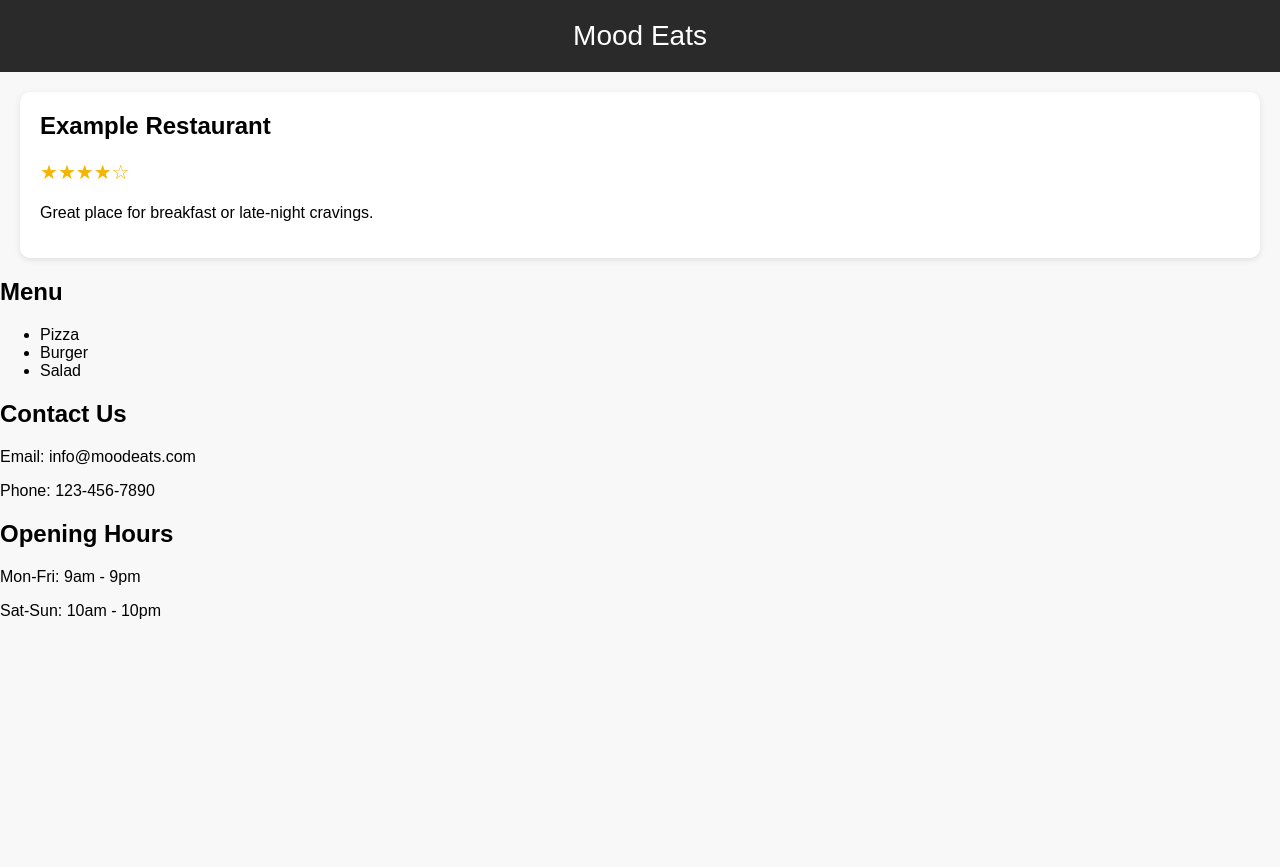
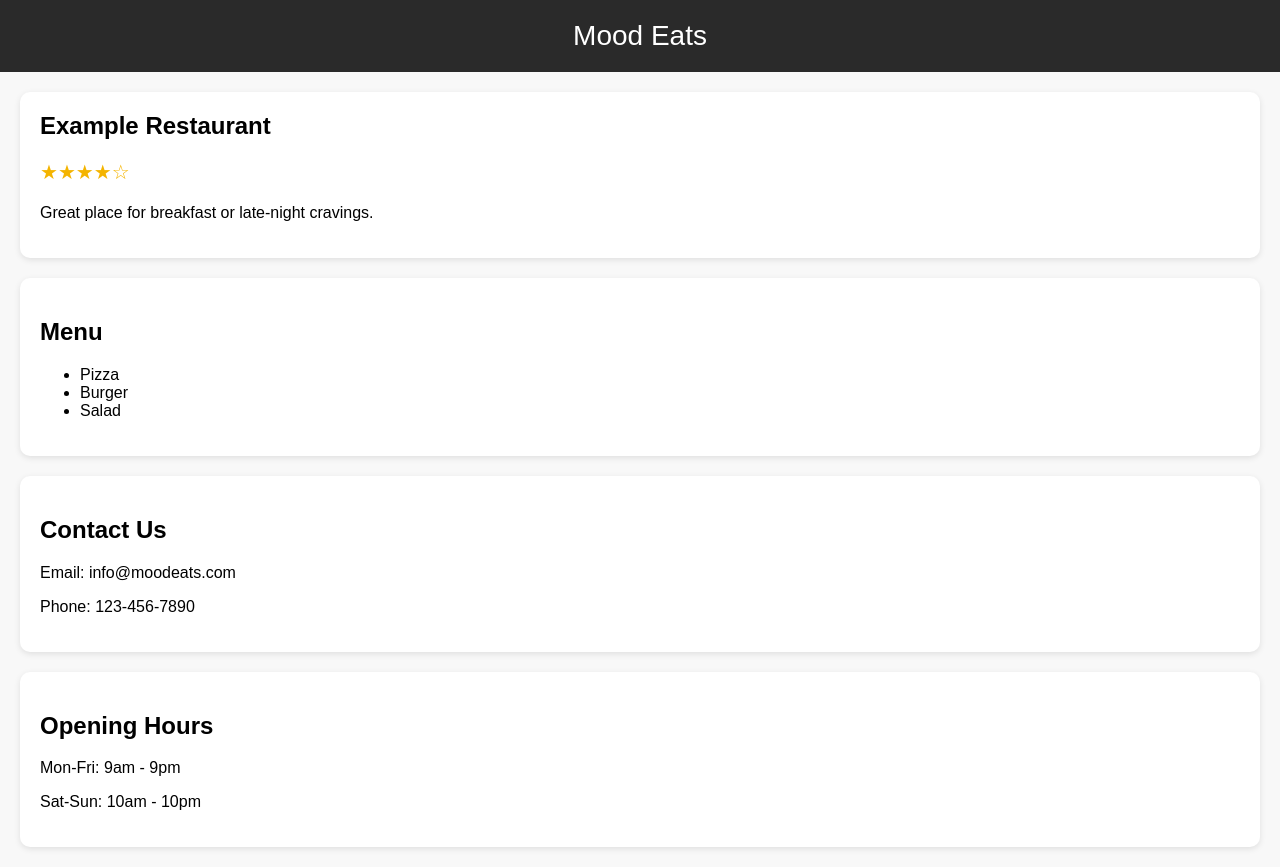
Before and after one commit to petertsakirios3-coder/mood-eats, a plain HTML site: page index.html in a window 1280 px wide. Before the commit the page ends 800 px from the top, so only its background shows below. Drawn offline with Linux system fonts and the light colour scheme.

Commit message:
Update index.html

```diff
--- a/index.html
+++ b/index.html
@@ -19,7 +19,7 @@
             text-align: center;
         }
 
-        .place {
+        .section {
             background: white;
             margin: 20px;
             padding: 20px;
@@ -37,29 +37,37 @@
         }
     </style>
 </head>
+
 <body>
 
 <header>Mood Eats</header>
 
-<div class="place">
+<div class="section place">
     <h2>Example Restaurant</h2>
     <p class="rating">★★★★☆</p>
     <p>Great place for breakfast or late-night cravings.</p>
 </div>
 
-</body>
-</html>
+<div class="section">
     <h2>Menu</h2>
     <ul>
         <li>Pizza</li>
         <li>Burger</li>
         <li>Salad</li>
     </ul>
+</div>
 
+<div class="section">
     <h2>Contact Us</h2>
     <p>Email: info@moodeats.com</p>
     <p>Phone: 123-456-7890</p>
+</div>
 
+<div class="section">
     <h2>Opening Hours</h2>
     <p>Mon-Fri: 9am - 9pm</p>
     <p>Sat-Sun: 10am - 10pm</p>
+</div>
+
+</body>
+</html>
```
Lines whose indentation alone changed are shown as unchanged.
